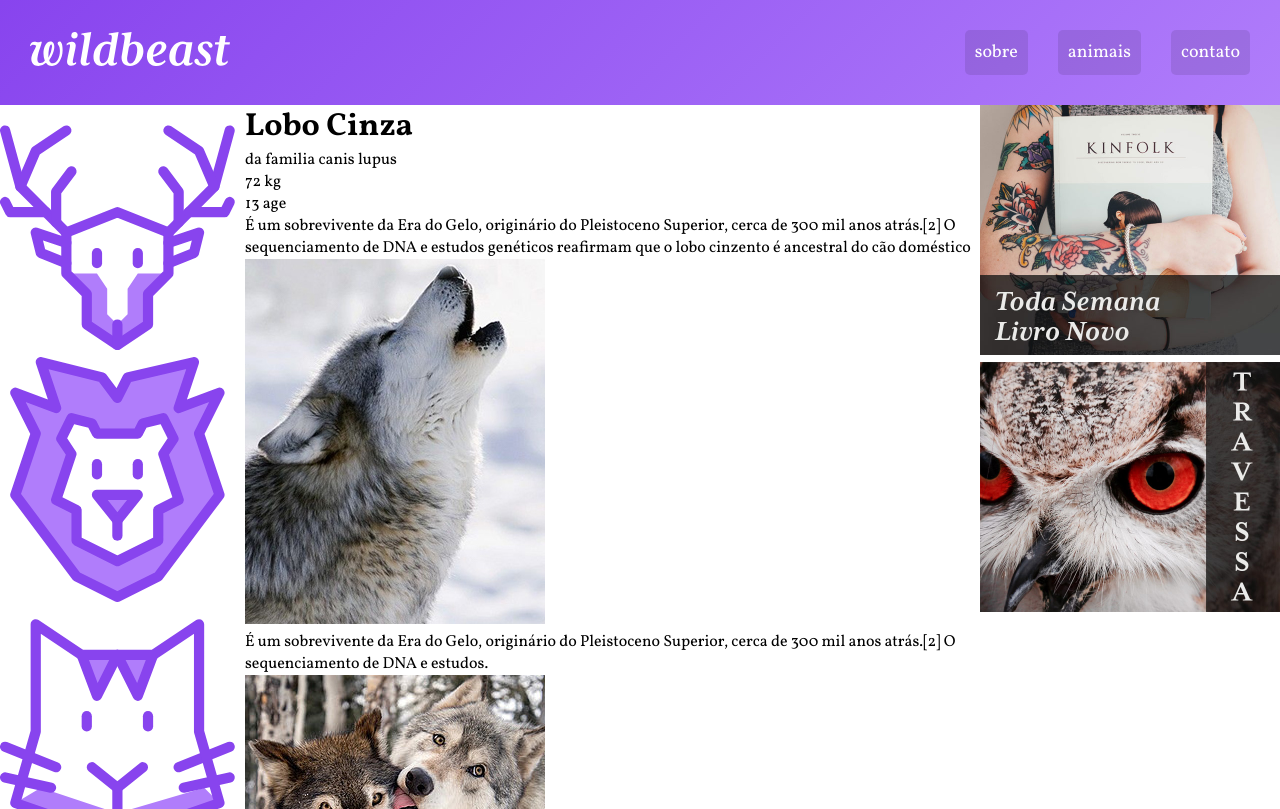
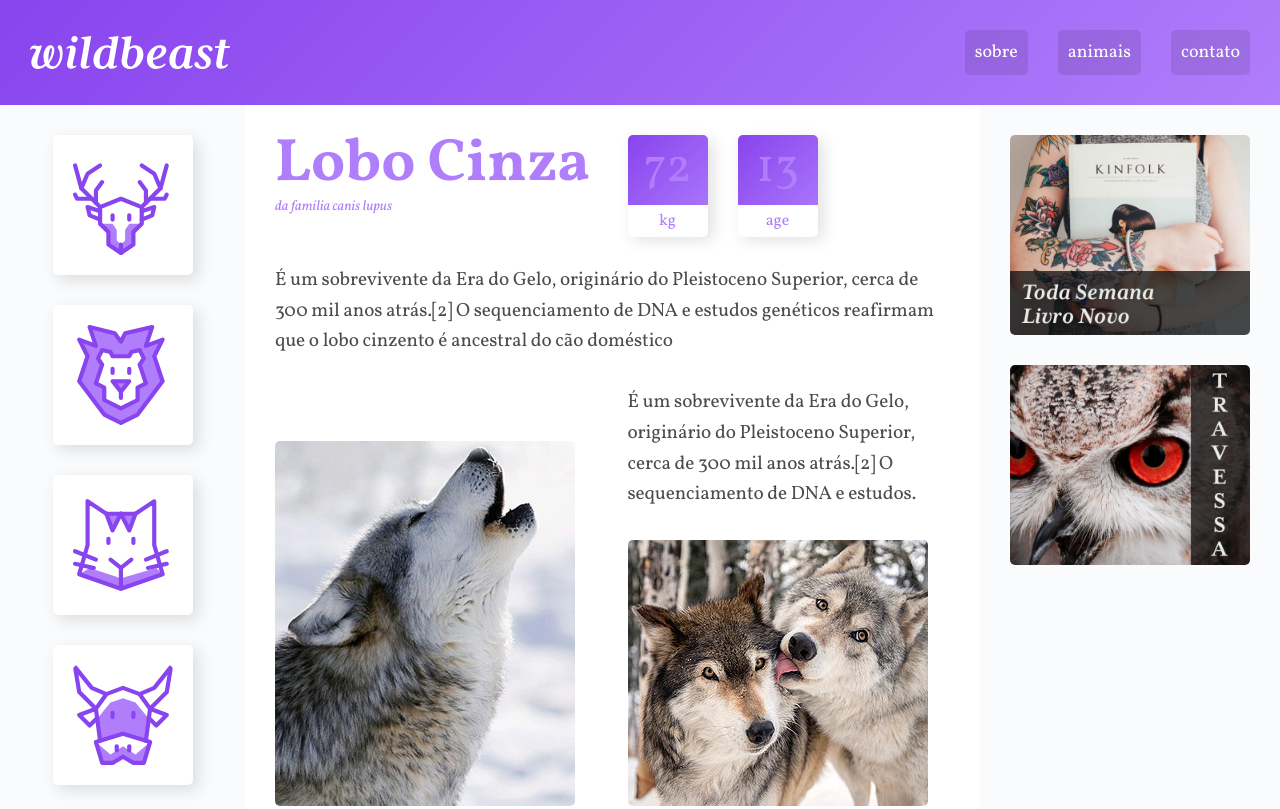
Before and after one commit to giancarlohorta/wildbeast, a plain HTML site: page index.html in a window 1280 px wide. Shown: the top 809 px of the page. Drawn offline with Linux system fonts and the light colour scheme.

Commit message:
style content

```diff
--- a/css/style.css
+++ b/css/style.css
@@ -20,9 +20,16 @@ a {
   text-decoration: none;
 }
 img {
+  display: block;
   max-width: 100%;
+  border-radius: 5px;
 }
-
+p {
+  font-size: 1.2em;
+  line-height: 1.6;
+  letter-spacing: -0.005em;
+  color: rgba(0, 0, 0, 0.7);
+}
 /* Grid */
 
 .struture {
@@ -65,12 +72,108 @@ img {
 .header li + li {
   margin-left: 30px;
 }
+/* Side Nav */
 .sidenav {
   grid-area: sidenav;
+  background: #fafbfc;
+  padding: 30px;
 }
+.sidenav li a {
+  display: block;
+  min-width: 60px;
+  max-width: 100px;
+  margin: 0 auto 30px auto;
+  background: white;
+  padding: 20px;
+  border-radius: 5px;
+  box-shadow: 5px 5px 15px 0px rgba(44, 44, 44, 0.15);
+  transition: 0.2s ease-out;
+}
+.sidenav li a:hover {
+  background: #b07dfb;
+}
+/* Content */
 .content {
   grid-area: content;
+  max-width: 900px;
+  margin: 0 auto;
+  padding: 30px;
+  display: grid;
+  grid-template-columns: 1fr 1fr;
+  gap: 30px;
 }
+.col-wide {
+  grid-column: 1 / -1;
+}
+.image-1 {
+  grid-row: span 2;
+  align-self: end;
+}
+.image-2 {
+  align-self: end;
+}
+.info p + p {
+  margin-top: 30px;
+}
+.title {
+  color: #b07dfb;
+}
+.title h1 {
+  font-size: 3.75em;
+  line-height: 1;
+  font-weight: 700;
+}
+.title span {
+  font-size: 0.875em;
+  font-style: italic;
+}
+.characteries {
+  display: flex;
+  align-items: flex-start;
+}
+.characteries > div {
+  width: 80px;
+  text-align: center;
+  background: linear-gradient(135deg, #8844ee, #b07dfb);
+  border-radius: 5px;
+  position: relative;
+  box-shadow: 5px 5px 15px 0px rgba(44, 44, 44, 0.15);
+}
+.characteries > div:first-child {
+  margin-right: 30px;
+}
+.characteries span {
+  display: block;
+  color: #b07dfb;
+}
+.number {
+  font-size: 3em;
+  line-height: 1;
+  margin: 10px auto;
+}
+.describe {
+  background: white;
+  border-radius: 0 0 5px 5px;
+  padding: 5px 0;
+  top: 2px;
+  position: relative;
+}
+/* Ads */
 .ads {
   grid-area: ads;
+  background: #fafbfc;
+  display: grid;
+  align-content: start;
+  padding: 30px;
+  gap: 30px;
 }
+
+.footer {
+  grid-area: footer;
+  background: linear-gradient(135deg, #8844ee, #b07dfb);
+}
+.footer p {
+  color: white;
+  text-align: center;
+  padding: 30px;
+}
--- a/index.html
+++ b/index.html
@@ -57,17 +57,17 @@
             <span class="describe">age</span>
           </div>
         </div>
-        <p>
+        <p class="col-wide">
           É um sobrevivente da Era do Gelo, originário do Pleistoceno Superior,
           cerca de 300 mil anos atrás.[2] O sequenciamento de DNA e estudos
           genéticos reafirmam que o lobo cinzento é ancestral do cão doméstico
         </p>
-        <img src="img/wolf1.jpg" alt="" />
+        <img class="image-1" src="img/wolf1.jpg" alt="" />
         <p>
           É um sobrevivente da Era do Gelo, originário do Pleistoceno Superior,
           cerca de 300 mil anos atrás.[2] O sequenciamento de DNA e estudos.
         </p>
-        <img src="img/wolf2.jpg" alt="" />
+        <img class="image-2" src="img/wolf2.jpg" alt="" />
         <p>
           O peso e tamanho dos lobos variam muito em todo o mundo, tendendo a
           aumentar proporcionalmente com a latitude, como previsto pela teoria
@@ -80,7 +80,7 @@
           25 kg.[7] Embora raros, lobos com mais de 77 kg foram encontrados no
           Alasca, Canadá,[8] e na antiga União Soviética.
         </p>
-        <blockquote class="cite">
+        <blockquote class="cite col-wide">
           <p>
             “Há algo no uivar do lobo que tira um homem do aqui e agora e o
             transporta para uma floresta da mente.”
@@ -109,7 +109,7 @@
             doméstico.
           </p>
         </div>
-        <img src="img/wolf3.jpg" alt="" />
+        <img class="col-wide" src="img/wolf3.jpg" alt="" />
       </main>
       <aside class="ads">
         <div class="ad-item"><img src="img/anuncio-1.jpg" alt="" /></div>
```
